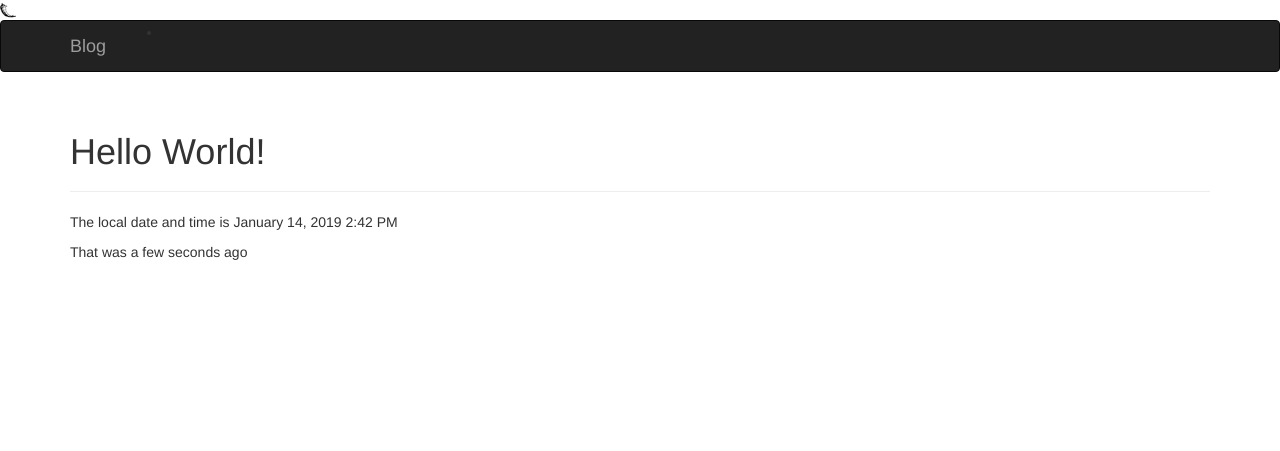
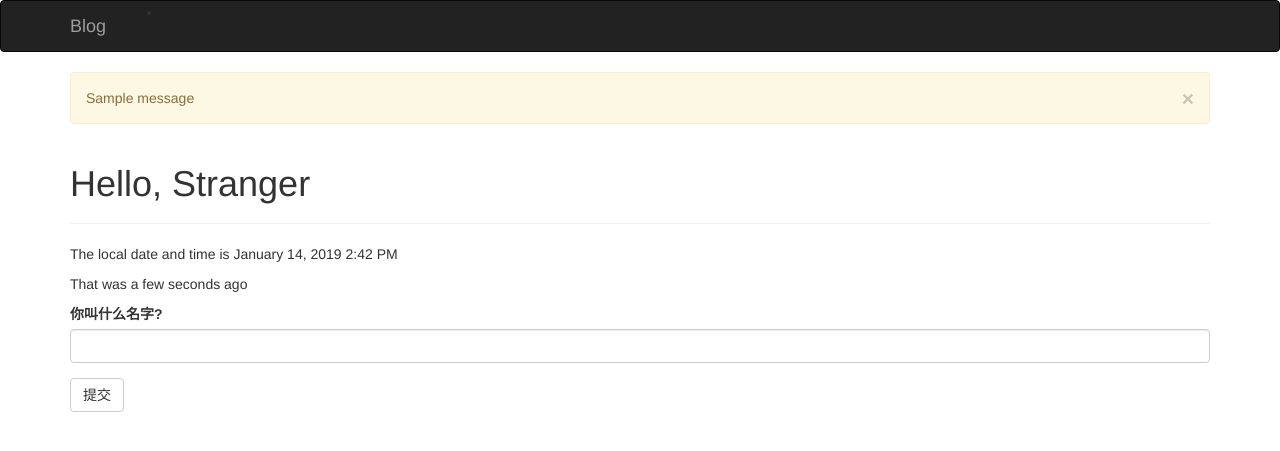
Before and after one commit to suisuiyi/blog, a Flask app: page / in a window 1280 px wide. Shown: the top 451 px of the page. Run offline with Flask 2, Linux system fonts and the light colour scheme; one stand-in notice (Sample message) is shown; some libraries are stand-ins or nearby versions.

Commit message:
complete chapter04

```diff
--- a/app.py
+++ b/app.py
@@ -1,16 +1,35 @@
-from flask import Flask, render_template, url_for
+from flask import Flask, render_template, url_for, redirect, session, flash
 from flask_bootstrap import Bootstrap
 from flask_moment import Moment
 from datetime import datetime
+from flask_wtf import FlaskForm
+from wtforms import StringField, SubmitField
+from wtforms.validators import DataRequired
 
 app = Flask(__name__)
+app.config['SECRET_KEY'] = 'hard to guess string'
 bootstrap = Bootstrap(app)
 moment = Moment(app)
 
 
-@app.route("/")
+class NameForm(FlaskForm):
+    name = StringField('你叫什么名字?', validators=[DataRequired()])
+    submit = SubmitField('提交')
+
+
+@app.route("/", methods=['GET', 'POST'])
 def index():
-    return render_template("index.html", current_time=datetime.utcnow())
+    name = None
+    form = NameForm()
+    if form.validate_on_submit():
+        old_name = session.get('name')
+        if old_name is not None and old_name != form.name.data:
+            flash("你已经修改了名字呀！")
+        session['name'] = form.name.data
+        return redirect(url_for('index'))
+        # 没有此行代码也是可以的。
+        # form.name.data = ''
+    return render_template("index.html", current_time=datetime.utcnow(), form=form, name=session.get('name'))
 
 
 # 动态路由
--- a/templates/base.html
+++ b/templates/base.html
@@ -4,7 +4,7 @@
 
 {% block head %}
     {{ super() }}
-    <img class="icon-website" src="{{ url_for('static', filename='favicon.ico') }}">
+{#    <img class="icon-website" src="{{ url_for('static', filename='favicon.ico') }}">#}
 
 {% endblock %}
 
@@ -35,8 +35,16 @@
 
 {% block content %}
     <div class="container">
+    {% for message in get_flashed_messages() %}
+    <div class="alert alert-warning">
+        <!-- &times; 代表的是 x 号-->
+        <button type="button" class="close" data-dismiss="alert">&times;</button>
+        {{ message }}
+    </div>
+    {% endfor %}
         {% block page_content %} {% endblock %}
     </div>
+
 {% endblock  %}
 
 {% block scripts %}
--- a/templates/index.html
+++ b/templates/index.html
@@ -1,11 +1,12 @@
 {% extends "base.html" %}
-
+{% import "bootstrap/wtf.html" as wtf %}
 {% block title %}Blog{% endblock %}
 
 {% block page_content %}
 <div class="page-header">
-    <h1>Hello World!</h1>
+    <h1>Hello, {% if name %} {{ name }} {% else %} Stranger {% endif %}</h1>
 </div>
 <p> The local date and time is {{ moment(current_time).format('LLL') }}</p>
 <p> That was {{ moment(current_time).fromNow(refresh=True) }}</p>
+    {{ wtf.quick_form(form) }}
 {% endblock %}
```
